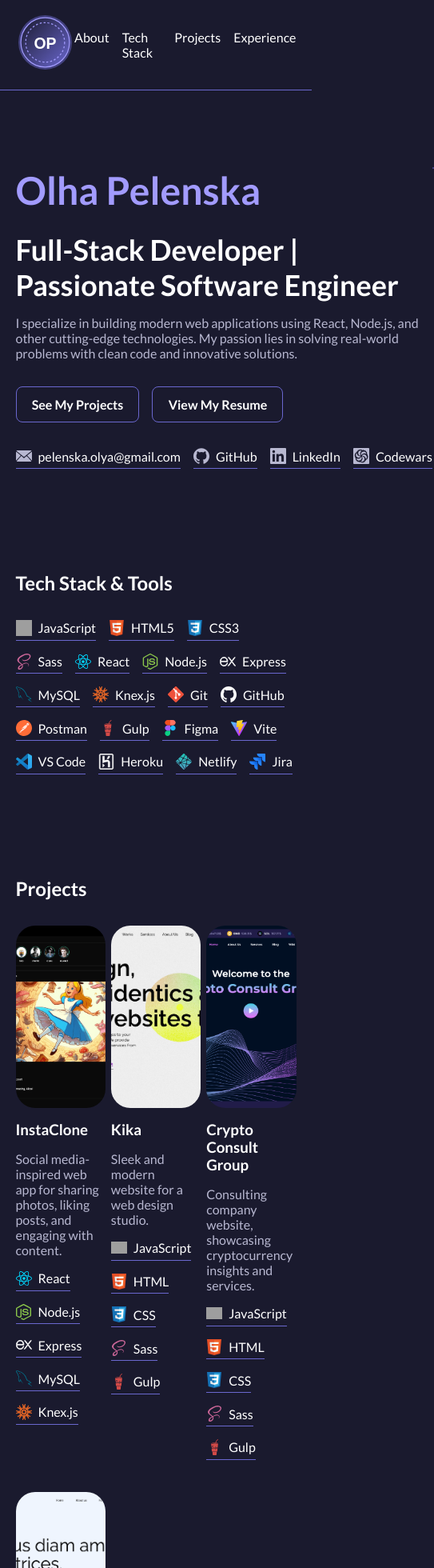
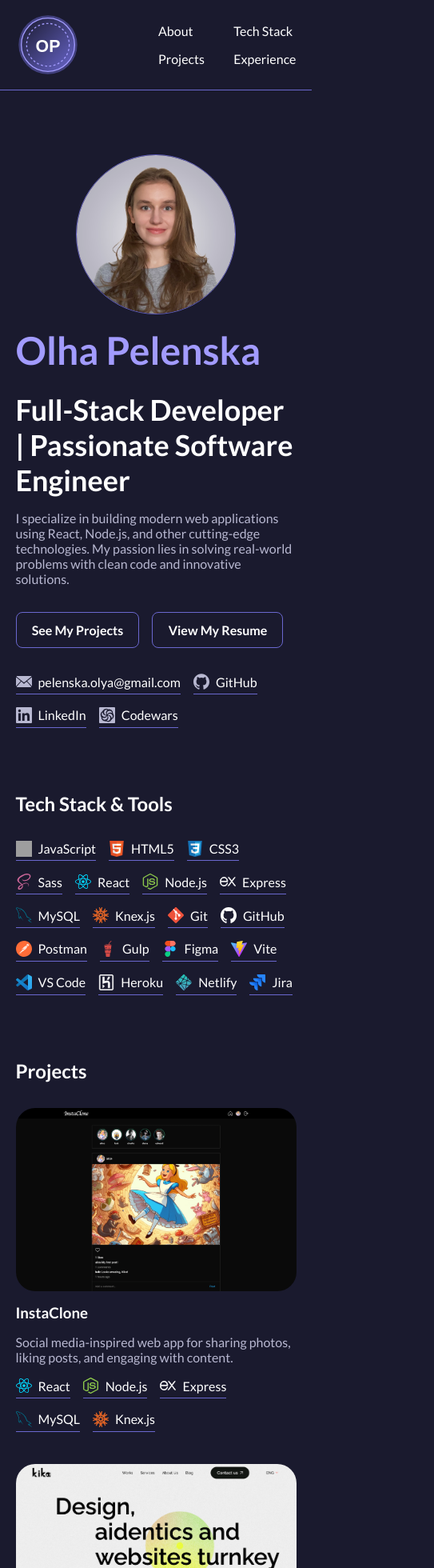
Before and after one commit to olhapelenska/Portfolio, a React (Vite) app: page / in a window 390 px wide. Shown: the top 1960 px of the page at 80% size, 543 px wide, since content can reach past the window. Built offline with nearby package versions, Linux system fonts and the light colour scheme; grey boxes are pictures that could not be loaded.

Commit message:
add responsiveness

```diff
--- a/src/components/About/About.scss
+++ b/src/components/About/About.scss
@@ -3,11 +3,23 @@
 
 .about {
   display: flex;
-  justify-content: space-between;
-  margin-top: 6rem;
+  flex-direction: column;
+  align-items: center;
+
+  @include tablet {
+    justify-content: space-between;
+    flex-direction: row;
+    align-items: flex-start;
+    margin-top: 6rem;
+  }
 
   &__left {
-    flex-basis: 60%;
+    flex-basis: 100%;
+    order: 2;
+    @include tablet {
+      flex-basis: 60%;
+      order: 1;
+    }
   }
 
   &__name {
@@ -27,18 +39,28 @@
   }
 
   &__right {
-    flex-basis: 35%;
     display: flex;
     flex-direction: column;
     align-items: center;
+    flex-basis: 100%;
+    order: 1;
+
+    @include tablet {
+      flex-basis: 35%;
+      order: 2;
+    }
   }
 
   &__photo {
     border-radius: 50%;
-    width: 250px;
+    width: 12.5rem;
     border: 1px solid $vividPurple;
     margin-bottom: 1rem;
     opacity: 0.9;
+
+    @include tablet {
+      width: 15.625rem;
+    }
   }
 
   &__buttons {
@@ -51,15 +73,10 @@
     @include button;
   }
 
-  &__button--projects {
-  }
-
-  &__button--resume {
-  }
-
   &__contact {
     display: flex;
     gap: 1rem;
+    flex-wrap: wrap;
   }
 
   &__contact-item {
@@ -84,16 +101,4 @@
       }
     }
   }
-
-  &__email {
-  }
-
-  &__github {
-  }
-
-  &__linkedin {
-  }
-
-  &__codewars {
-  }
 }
--- a/src/components/Experience/Experience.scss
+++ b/src/components/Experience/Experience.scss
@@ -9,12 +9,18 @@
   }
 
   &__list {
-    display: flex;
-    justify-content: space-between;
+    @include tablet {
+      display: flex;
+      justify-content: space-between;
+    }
   }
 
   &__item {
-    flex-basis: 48%;
+    flex-basis: 47%;
+
+    &:first-child {
+      margin-bottom: 2rem;
+    }
   }
 
   &__role {
--- a/src/components/Navbar/Navbar.scss
+++ b/src/components/Navbar/Navbar.scss
@@ -3,8 +3,13 @@
 
 .nav {
   &__links {
-    display: flex;
+    display: grid;
     gap: 1rem;
+    grid-template-columns: 1fr 1fr;
+
+    @include tablet {
+      display: flex;
+    }
   }
 
   &__link {
--- a/src/components/Projects/Projects.scss
+++ b/src/components/Projects/Projects.scss
@@ -7,13 +7,21 @@
   }
 
   &__list {
-    display: flex;
-    justify-content: space-between;
-    flex-wrap: wrap;
+    display: grid;
+    grid-template-columns: 1fr;
+    row-gap: 2.5rem;
+
+    @include tablet {
+      grid-template-columns: 1fr 1fr;
+      column-gap: 1.5rem;
+    }
+
+    @include desktop {
+      grid-template-columns: 1fr 1fr 1fr;
+    }
   }
 
   &__item {
-    flex-basis: 32%;
     display: flex;
     flex-direction: column;
   }
@@ -53,7 +61,6 @@
     display: flex;
     flex-wrap: wrap;
     gap: 1rem;
-    margin-bottom: 2.5rem;
 
     img {
       width: 20px;
--- a/src/pages/HomePage/HomePage.scss
+++ b/src/pages/HomePage/HomePage.scss
@@ -11,7 +11,10 @@
     }
 
     > * {
-      margin-top: 8rem;
+      margin-top: 5rem;
+      @include tablet {
+        margin-top: 8rem;
+      }
     }
   }
 }
```
